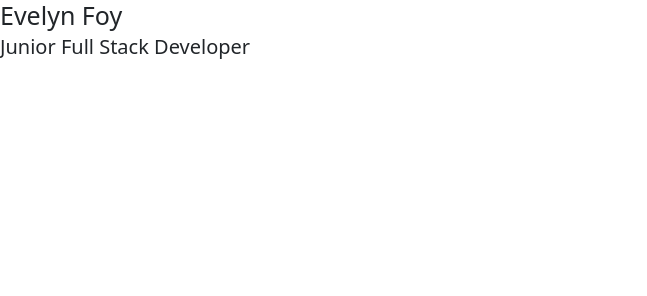
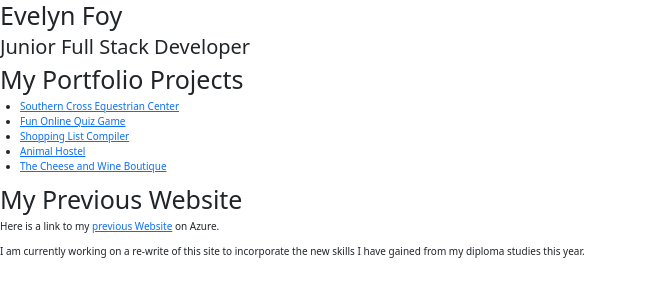
Before and after one commit to evelynfoy/website, a plain HTML site: page index.html in a window 1280 px wide. Shown: the whole page, without its empty margins (0-647 px from the left). Drawn offline with nearby package versions, Linux system fonts and the light colour scheme.

Commit message:
Add sections for Profile Projects and Previous website

```diff
--- a/index.html
+++ b/index.html
@@ -17,6 +17,26 @@
             <h2 class="title">Junior Full Stack Developer</h2>
         </div>
     </header>
+    <section>
+        <div class="col">
+            <h1>My Portfolio Projects</h1>
+            <ul>
+                <li><a href="https://github.com/evelynfoy/southern-cross-equestrian-center">Southern Cross Equestrian Center</a></li>
+                <li><a href="https://github.com/evelynfoy/fun-online-quiz-game">Fun Online Quiz Game</a></li>
+                <li><a href="https://github.com/evelynfoy/shopping-list-compiler">Shopping List Compiler</a></li>
+                <li><a href="https://github.com/evelynfoy/animal-hostel">Animal Hostel</a></li>
+                <li><a href="https://github.com/evelynfoy/the-cheese-and-wine-boutique">The Cheese and Wine Boutique</a></li>
+
+            </ul>
+        </div>
+    </section>
+    <section>
+        <div class="col">
+            <h1>My Previous Website</h1>
+            <p>Here is a link to my <a href="https://evelynsprojects.azurewebsites.net/" target="_blank">previous Website</a> on Azure.</p>
+            <p> I am currently working on a re-write of this site to incorporate the new skills I have gained from my diploma studies this year.</p>
+        </div>
+    </section>
 
     <script src="https://cdn.jsdelivr.net/npm/bootstrap@5.2.1/dist/js/bootstrap.bundle.min.js"></script>
 </body>
```
